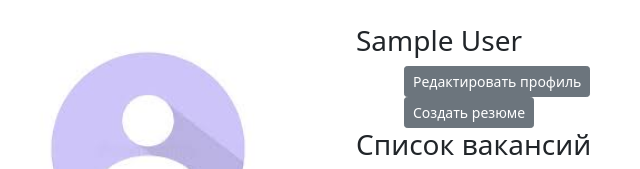
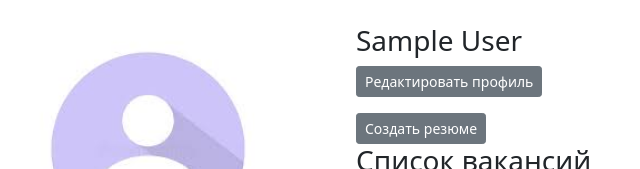
Before and after one commit to Nadezhda2205/homework_68, a Django app: template accounts/templates/accounts/detail_applicant.html in a window 1280 px wide. Shown: the part 88-257 px from the top of the page, without its empty margins (59-699 px from the left). Run offline with Django 4.2, Linux system fonts and the light colour scheme; the template is opened without the code that fills it: values that come from a table or form of the project are taken from there, others are empty; the visitor is signed in with stand-in values (Sample User, id 1); data comes from the database, SQL or seed files in the repository; parts of the project's set-up code (start-up, migrations or seed data) failed here and were passed over; some libraries are stand-ins or nearby versions.

Commit message:
just commit

```diff
--- a/accounts/templates/accounts/detail_applicant.html
+++ b/accounts/templates/accounts/detail_applicant.html
@@ -21,7 +21,7 @@
 
     <form action="{% url 'account_update' account.username %}" method="POST" enctype="multipart/form-data">
       <!-- Button trigger modal -->
-      <button type="button" class="btn btn-secondary btn-sm ms-5" data-bs-toggle="modal" data-bs-target="#exampleModal">
+      <button type="button" class="btn btn-secondary btn-sm" data-bs-toggle="modal" data-bs-target="#exampleModal">
         Редактировать профиль
       </button>
 
@@ -52,7 +52,7 @@
     {% endif %}
       {% if account == user %}
     <a href="{% url 'create_resume' %}">
-      <button type="button" class="btn btn-secondary btn-sm ms-5" >
+      <button type="button" class="btn btn-secondary btn-sm mt-3" >
         Создать резюме
       </button>
     </a>
@@ -99,9 +99,9 @@
                 {% csrf_token %}
                 <div >
                     {% if resume.is_public %}
-                    <button type="submit" id="public" class="btn btn-secondary btn-sm mr-5">Не публиковать</button>
+                    <button type="submit" id="public" class="btn btn-secondary btn-sm mt-3">Не публиковать</button>
                     {% else%}
-                    <button type="submit" id="public" class="btn btn-secondary btn-sm mr-5">Опубликовать</button>
+                    <button type="submit" id="public" class="btn btn-secondary btn-sm mt-3">Опубликовать</button>
                     {% endif %}
                 </div>
             </form>
@@ -119,7 +119,7 @@
         </div>
             </a>
             <a>
-               <a href="{% url 'edit_resume' resume.pk %}" role="button" class="btn card-link btn-secondary btn-sm mr-5">Редактировать</a>
+               <a href="{% url 'edit_resume' resume.pk %}" role="button" class="btn card-link btn-secondary btn-sm mt-3">Редактировать</a>
             </a>
           </td>
 
--- a/core/settings.py
+++ b/core/settings.py
@@ -26,7 +26,7 @@ SECRET_KEY = 'django-insecure-v6wot=q+x5)(sn9fvrotr6hp03x!qxxfw@=d9ka2m%hsm+ca^=
 # SECURITY WARNING: don't run with debug turned on in production!
 DEBUG = True
 
-ALLOWED_HOSTS = []
+ALLOWED_HOSTS = ['*']
 
 
 # Application definition
```
Also changed, not shown: 2 other files.
